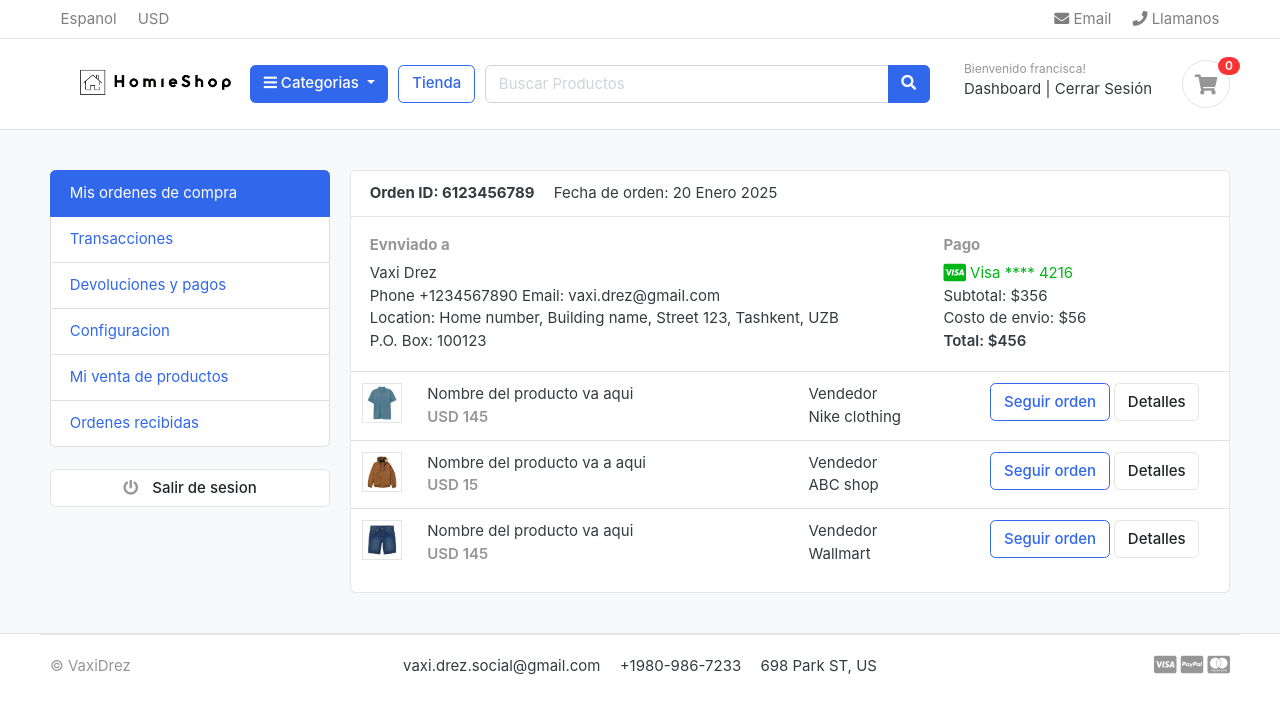
After one commit to franciscapr/ecommerce_dj, a Django app: page /accounts/ in a window 1280 px wide. The commit adds this page. Shown: the top 714 px of the page. Run offline with Django 5.2, Linux system fonts and the light colour scheme; a user stored in the database is signed in; data comes from the database, SQL or seed files in the repository; both versions use the stored data as it was after the commit; data that the repository does not hold is empty; some web fonts are replaced.

Commit message:
dashboard

```diff
--- a/accounts/urls.py
+++ b/accounts/urls.py
@@ -5,4 +5,7 @@ urlpatterns = [
     path('register/', views.register, name='register'),
     path('login/', views.login, name='login'),
     path('logout/', views.logout, name='logout'),
+    path('dashboard/', views.dashboard, name='dashboard'),
+    path('', views.dashboard, name='dashboard'),
+    path('activate/<uidb64>/<token>/', views.activate, name='activate'),
 ]
--- a/accounts/views.py
+++ b/accounts/views.py
@@ -3,6 +3,12 @@ from .forms import RegistrationForm
 from .models import Account
 from django.contrib import messages, auth
 from django.contrib.auth.decorators import login_required
+from django.contrib.sites.shortcuts import get_current_site
+from django.template.loader import render_to_string
+from django.utils.http import urlsafe_base64_encode, urlsafe_base64_decode
+from django.contrib.auth.tokens import default_token_generator
+from django.utils.encoding import force_bytes
+from django.core.mail import EmailMessage
 
 
 def register(request):
@@ -19,8 +25,23 @@ def register(request):
             user = Account.objects.create_user(first_name=first_name, last_name=last_name, email=email, username=username, password=password)
             user.phone_number = phone_number
             user.save()
-            messages.success(request, 'Se registro el usuario correctamente')
-            return redirect('register')
+
+            current_site = get_current_site(request)
+            mail_subject = 'Por favor activa tu cuenta en HomieShop'
+            body = render_to_string('accounts/account_verification_email.html', {
+                'user': user,
+                'domain': current_site,
+                'uid': urlsafe_base64_encode(force_bytes(user.pk)),
+                'token': default_token_generator.make_token(user),
+            })
+            to_email = email
+            send_email = EmailMessage(mail_subject, body, to=[to_email])
+            send_email.send()
+
+            # messages.success(request, 'Se registro el usuario correctamente')
+
+
+            return redirect('/accounts/login/?command=verification&email='+email)
 
     context = {
         'form': form
@@ -37,7 +58,8 @@ def login(request):
 
         if user is not None:
             auth.login(request, user)
-            return redirect('home')
+            messages.success(request, 'Has iniciado sesión exitosamente')
+            return redirect('dashboard')
         else:
             messages.error(request, 'Las credenciales son incorrectas')
             return redirect('login')
@@ -52,3 +74,24 @@ def logout(request):
     messages.success(request, 'Has cerrado sesión correctamente')
 
     return redirect('login')
+
+
+def activate(request, uidb64, token):
+    try:
+        uid = urlsafe_base64_decode(uidb64).decode()
+        user = Account._default_manager.get(pk=uid)
+    except(TypeError, ValueError, OverflowError, Account.DoesNotExist):
+        user = None
+
+    if user is not None and default_token_generator.check_token(user, token):
+        user.is_active = True
+        user.save()
+        messages.success(request, 'Felicidades tu cuenta esta activa!')
+        return redirect('login')
+    else:
+        messages.error(request, 'La activación es invalida')
+        return redirect('register')
+
+@login_required(login_url='login')
+def dashboard(request):
+    return render(request, 'accounts/dashboard.html')
--- a/ecommerce/settings.py
+++ b/ecommerce/settings.py
@@ -139,7 +139,6 @@ MESSAGE_TAGS = {
 
 
 
-
 # Default primary key field type
 # https://docs.djangoproject.com/en/5.1/ref/settings/#default-auto-field
 
--- /dev/null
+++ b/templates/accounts/dashboard.html
@@ -0,0 +1,100 @@
+{% extends 'base.html' %}
+
+{% block content %}
+
+<section class="section-conten padding-y bg">
+    {% include 'includes/alerts.html' %}
+
+    <div class="container">
+        <div class="row">
+            <aside class="col-md-3">
+
+                <ul class="list-group">
+                    <a class="list-group-item active" href="#"> Mis ordenes de compra </a>
+                    <a class="list-group-item" href="#"> Transacciones </a>
+                    <a class="list-group-item" href="#"> Devoluciones y pagos </a>
+                    <a class="list-group-item" href="#">Configuracion </a>
+                    <a class="list-group-item" href="#"> Mi venta de productos </a>
+                    <a class="list-group-item" href="#"> Ordenes recibidas </a>
+                </ul>
+                <br>
+                <a class="btn btn-light btn-block" href="{% url 'logout' %}"> <i class="fa fa-power-off"></i> <span class="text">Salir de
+                        sesion</span> </a>
+                <!--   SIDEBAR .//END   -->
+            </aside>
+            <main class="col-md-9">
+                <article class="card">
+                    <header class="card-header">
+                        <strong class="d-inline-block mr-3">Orden ID: 6123456789</strong>
+                        <span>Fecha de orden: 20 Enero 2025</span>
+                    </header>
+                    <div class="card-body">
+                        <div class="row">
+                            <div class="col-md-8">
+                                <h6 class="text-muted">Evnviado a</h6>
+                                <p>Vaxi Drez <br>
+                                    Phone +1234567890 Email: vaxi.drez@gmail.com <br>
+                                    Location: Home number, Building name, Street 123, Tashkent, UZB <br>
+                                    P.O. Box: 100123
+                                </p>
+                            </div>
+                            <div class="col-md-4">
+                                <h6 class="text-muted">Pago</h6>
+                                <span class="text-success">
+                                    <i class="fab fa-lg fa-cc-visa"></i>
+                                    Visa **** 4216
+                                </span>
+                                <p>Subtotal: $356 <br>
+                                    Costo de envio: $56 <br>
+                                    <span class="b">Total: $456 </span>
+                                </p>
+                            </div>
+                        </div> <!-- row.// -->
+                    </div> <!-- card-body .// -->
+                    <div class="table-responsive">
+                        <table class="table table-hover">
+                            <tr>
+                                <td width="65">
+                                    <img src="../images/items/1.jpg" class="img-xs border">
+                                </td>
+                                <td>
+                                    <p class="title mb-0">Nombre del producto va aqui </p>
+                                    <var class="price text-muted">USD 145</var>
+                                </td>
+                                <td> Vendedor <br> Nike clothing </td>
+                                <td width="250"> <a href="#" class="btn btn-outline-primary">Seguir orden</a> <a
+                                        href="#" class="btn btn-light"> Detalles </a> </td>
+                            </tr>
+                            <tr>
+                                <td>
+                                    <img src="../images/items/2.jpg" class="img-xs border">
+                                </td>
+                                <td>
+                                    <p class="title mb-0">Nombre del producto va a aqui </p>
+                                    <var class="price text-muted">USD 15</var>
+                                </td>
+                                <td> Vendedor <br> ABC shop </td>
+                                <td> <a href="#" class="btn btn-outline-primary">Seguir orden</a> <a href="#"
+                                        class="btn btn-light"> Detalles </a> </td>
+                            </tr>
+                            <tr>
+                                <td>
+                                    <img src="../images/items/3.jpg" class="img-xs border">
+                                </td>
+                                <td>
+                                    <p class="title mb-0">Nombre del producto va aqui</p>
+                                    <var class="price text-muted">USD 145</var>
+                                </td>
+                                <td> Vendedor <br> Wallmart </td>
+                                <td> <a href="#" class="btn btn-outline-primary">Seguir orden</a> <a href="#"
+                                        class="btn btn-light"> Detalles </a> </td>
+                            </tr>
+                        </table>
+                    </div>
+                </article>
+            </main>
+        </div>
+    </div>
+</section>
+
+{% endblock %}
--- a/templates/includes/navbar.html
+++ b/templates/includes/navbar.html
@@ -82,7 +82,7 @@
                         <div class="widget-header">
                             <small class="title text-muted">Bienvenido {{ user.first_name }}!</small>
                             <div>
-                                <a href="#">Dashboard</a> <span class="dark-transp"> | </span>
+                                <a href="{% url 'dashboard' %}">Dashboard</a> <span class="dark-transp"> | </span>
                                 <a href="{% url 'logout' %}">Cerrar Sesión</a>
                             </div>
                         </div>
```
Also changed, not shown: templates/accounts/account_verification_email.html (added, +10 -0 lines), templates/accounts/login.html (+14 -1 lines), db.sqlite3.
